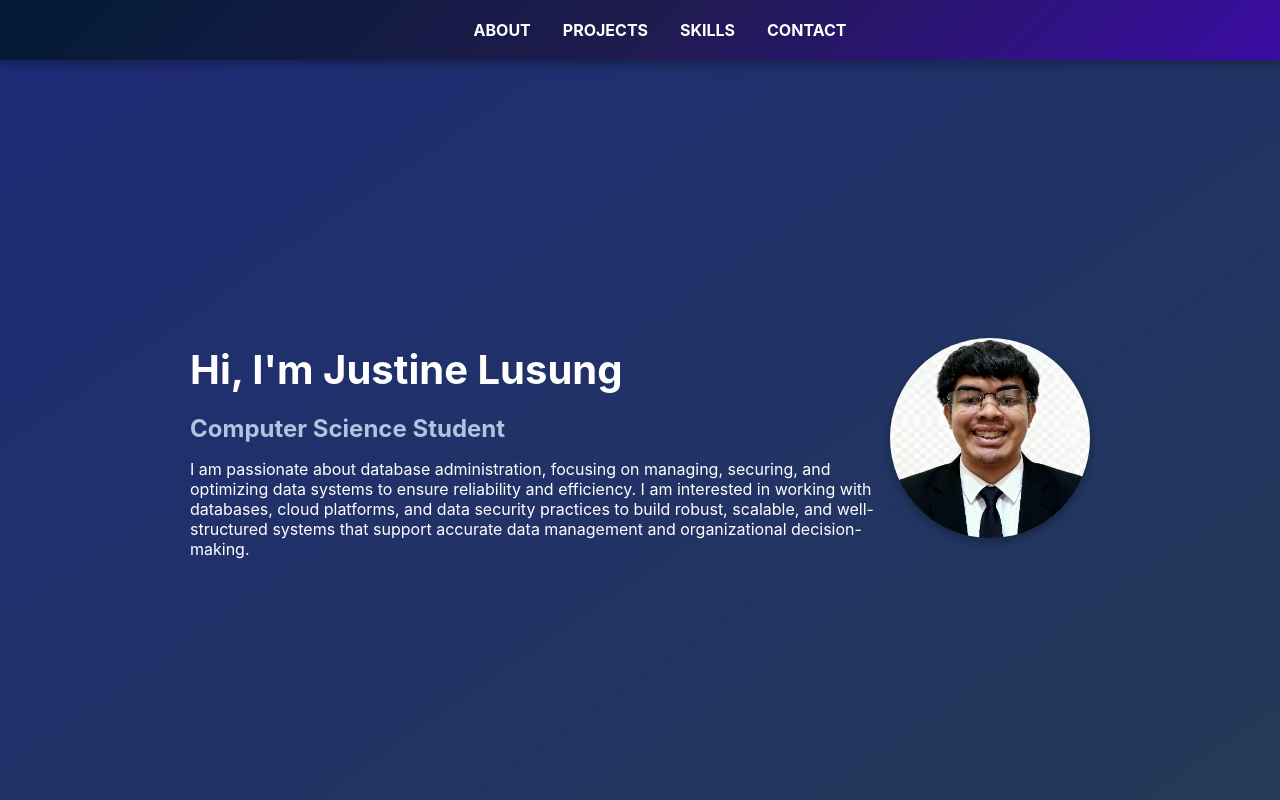
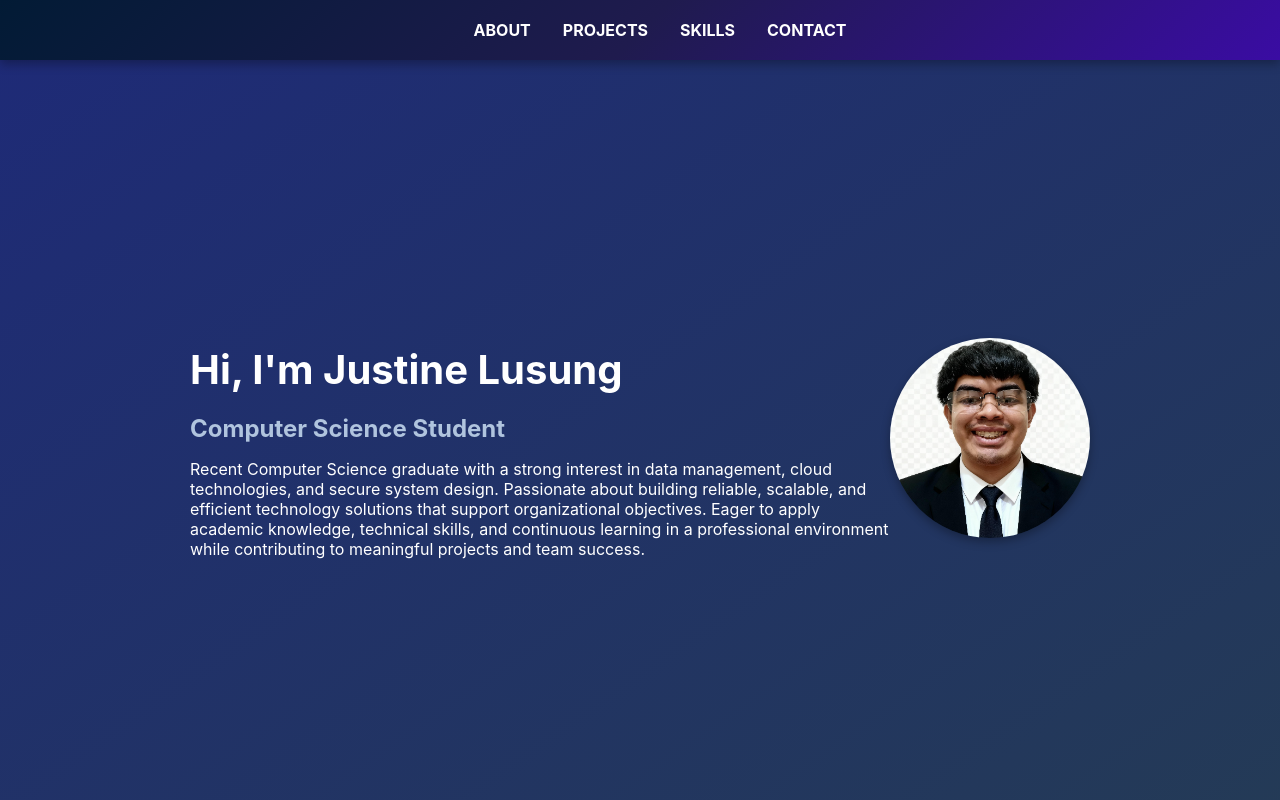
Before and after one commit to sung-jung/justine-portfolio, a React (Create React App) app: page / in a window 1280 px wide. Shown: the top 800 px of the page. Built offline with nearby package versions, Linux system fonts and the light colour scheme.

Commit message:
reformat: rephrased the profile section

```diff
--- a/src/components/Profile.jsx
+++ b/src/components/Profile.jsx
@@ -11,11 +11,11 @@ const Profile = () => {
                     <h1>Hi, I'm Justine Lusung</h1>
                     <h2>Computer Science Student</h2>
                     <p>
-                        I am passionate about database administration, focusing on managing, securing,
-                        and optimizing data systems to ensure reliability and efficiency.
-                        I am interested in working with databases, cloud platforms,
-                        and data security practices to build robust, scalable, and well-structured systems
-                        that support accurate data management and organizational decision-making.
+                        Recent Computer Science graduate with a strong interest in data management, cloud technologies,
+                        and secure system design. Passionate about building reliable, scalable, and efficient technology
+                        solutions that support organizational objectives. Eager to apply academic knowledge,
+                        technical skills, and continuous learning in a professional environment while contributing
+                        to meaningful projects and team success.
                     </p>
                 </div>
                 <div className="profile-image">
```
